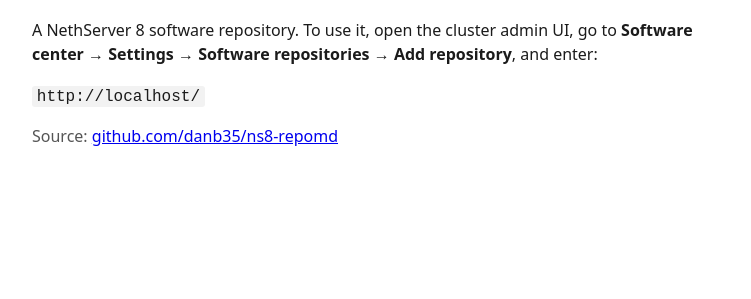
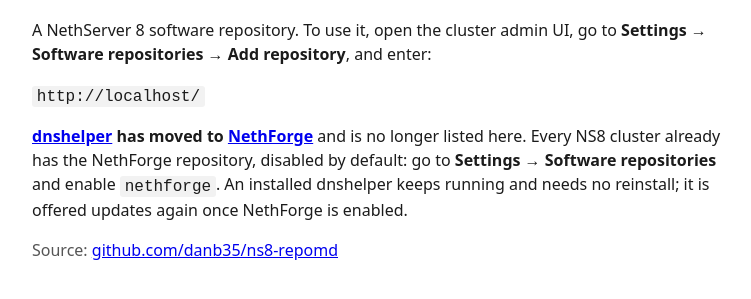
Before and after one commit to danb35/ns8-repomd, a plain HTML site: page index.html in a window 1280 px wide. Shown: the part 83-382 px from the top of the page, without its empty margins (256-1007 px from the left). Drawn offline with Linux system fonts and the light colour scheme; no server answers.

Commit message:
Remove dnshelper, which has moved to NethForge
dnshelper is now listed in NethForge (NethServer/ns8-nethforge#47). Remove
it from this repository and leave a note on the landing page and in the
README saying where it went and how to keep receiving updates. Also correct
the path to the repositories page: it is under Settings, not Software center.

Co-Authored-By: Claude Opus 5.5 <noreply@anthropic.com>

```diff
--- a/index.html
+++ b/index.html
@@ -15,9 +15,14 @@
 <body>
 <h1>danb35 NS8 modules</h1>
 <p>A NethServer 8 software repository. To use it, open the cluster admin UI,
-go to <b>Software center &rarr; Settings &rarr; Software repositories &rarr; Add repository</b>, and enter:</p>
+go to <b>Settings &rarr; Software repositories &rarr; Add repository</b>, and enter:</p>
 <p><code id="url">https://danb35.github.io/ns8-repomd/</code></p>
 <ul id="modules"><li class="muted">Loading module list&hellip;</li></ul>
+<p><b><a href="https://github.com/danb35/ns8-dnshelper">dnshelper</a> has moved to
+<a href="https://github.com/NethServer/ns8-nethforge">NethForge</a></b> and is no longer listed here.
+Every NS8 cluster already has the NethForge repository, disabled by default: go to
+<b>Settings &rarr; Software repositories</b> and enable <code>nethforge</code>. An installed dnshelper
+keeps running and needs no reinstall; it is offered updates again once NethForge is enabled.</p>
 <p class="muted">Source: <a href="https://github.com/danb35/ns8-repomd">github.com/danb35/ns8-repomd</a></p>
 <script>
   document.getElementById('url').textContent = new URL('.', location.href).href;
```
Also changed, not shown: dnshelper/logo.png (deleted), dnshelper/logo.svg (deleted), dnshelper/screenshots/1-zones.png (deleted), dnshelper/screenshots/2-records.png (deleted), dnshelper/screenshots/3-access-rules.png (deleted), 2 other files.
